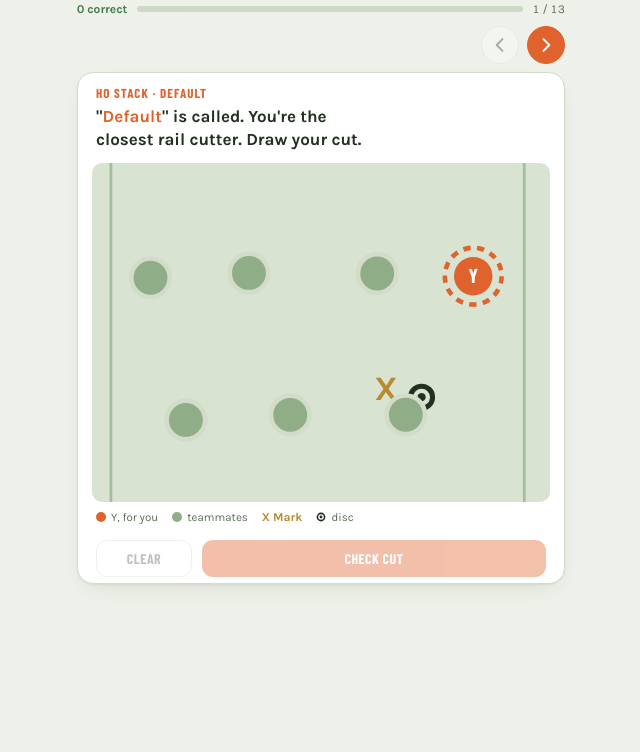
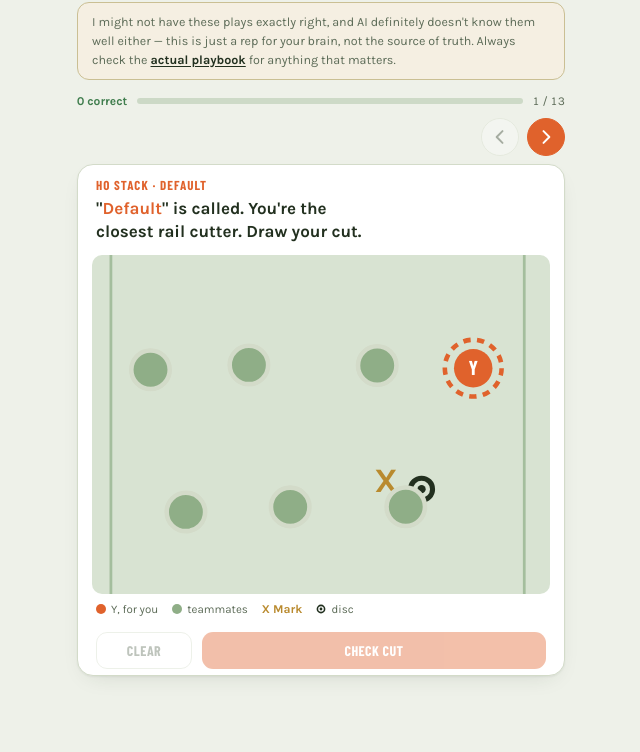
Before and after one commit to chloe-de-campos/slow-playbook-quiz, a plain HTML site: page index.html in a window 1280 px wide. Shown: the part 64-816 px from the top of the page, without its empty margins (319-959 px from the left). Drawn offline with nearby package versions, Linux system fonts and the light colour scheme.

Commit message:
Add disclaimer pointing to the source playbook
Co-Authored-By: Claude Sonnet 5 <noreply@anthropic.com>

```diff
--- a/index.html
+++ b/index.html
@@ -81,6 +81,22 @@ body{
   font-size:12px;
   color:var(--ink-soft);
   font-weight:500;
+}
+.disclaimer{
+  background:color-mix(in srgb, var(--defender) 14%, var(--bg-raise));
+  border:1px solid color-mix(in srgb, var(--defender) 35%, var(--card-border));
+  border-radius:12px;
+  padding:10px 14px;
+  font-size:12.5px;
+  line-height:1.5;
+  color:var(--ink-soft);
+  margin-bottom:14px;
+}
+.disclaimer a{
+  color:var(--ink);
+  font-weight:700;
+  text-decoration:underline;
+  text-underline-offset:2px;
 }
 .progress-row{
   display:flex;
@@ -358,6 +374,8 @@ svg.disc-key{
     <h1>Slow Field IQ</h1>
     <span class="tag">2026 playbook check</span>
   </div>
+
+  <div class="disclaimer">I might not have these plays exactly right, and AI definitely doesn't know them well either — this is just a rep for your brain, not the source of truth. Always check the <a href="https://docs.google.com/document/d/1QVX6V7oWnvC7ggyPPxLOK0p9LkegMoG9TFCqXO3vhdA/edit?tab=t.0#heading=h.gzzrcsdbgvb2" target="_blank" rel="noopener">actual playbook</a> for anything that matters.</div>
 
   <div id="quiz-area">
     <div class="progress-row">
```
